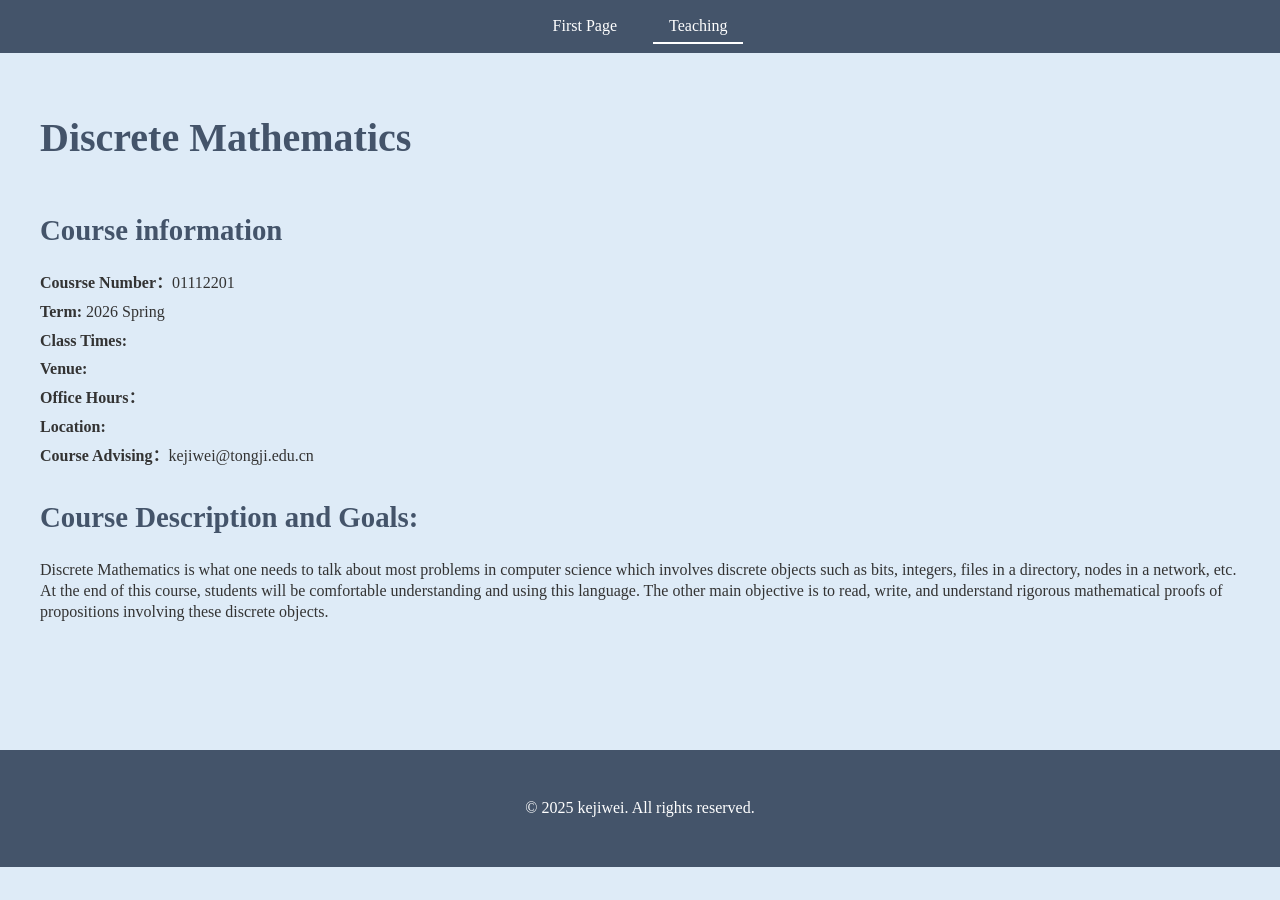
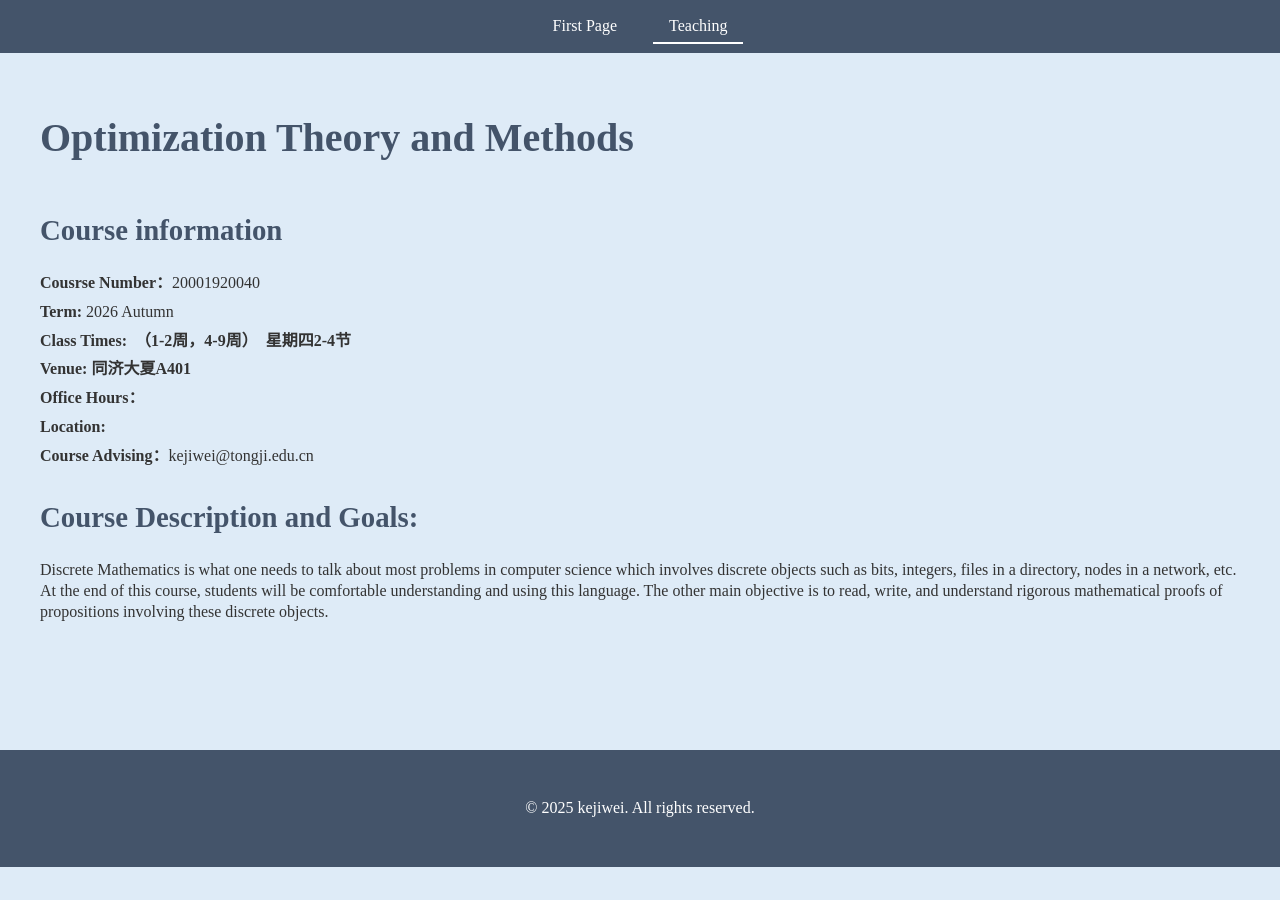
Before and after one commit to kejiwei/kejiwei.github.io, a Jekyll site: the page teaching/courses/OTM/index.html, which Jekyll copies as it is, in a window 1280 px wide. Built offline with Jekyll 4.4.1, drawn with Linux system fonts in a browser that asks for light colours.

Commit message:
update0904
课程信息

```diff
--- a/teaching/courses/OTM/index.html
+++ b/teaching/courses/OTM/index.html
@@ -15,15 +15,15 @@
         </nav>
     </header>
     <main class="course-page">
-        <h1>Discrete Mathematics</h1>
+        <h1>Optimization Theory and Methods</h1>
 
         <section class="course-info">
             <h2>Course information</h2>
             <ul>
-                <li><b> Cousrse Number：</b>01112201 </li>
-                <li><b> Term: </b>2026 Spring</li>
-                <li><b>Class Times: </b></li>
-                <li><b>Venue: </b></li>
+                <li><b> Cousrse Number：</b>20001920040 </li>
+                <li><b> Term: </b>2026 Autumn</li>
+                <li><b>Class Times:&nbsp; （1-2周，4-9周）&nbsp; 星期四2-4节 </b></li>
+                <li><b>Venue: 同济大夏A401 </b></li>
                 <li><b>Office Hours：</b></li>
               <li><b>Location:</b>&nbsp;&nbsp;</li>
                 <li><strong>Course Advising：</strong>kejiwei@tongji.edu.cn</li>
```
